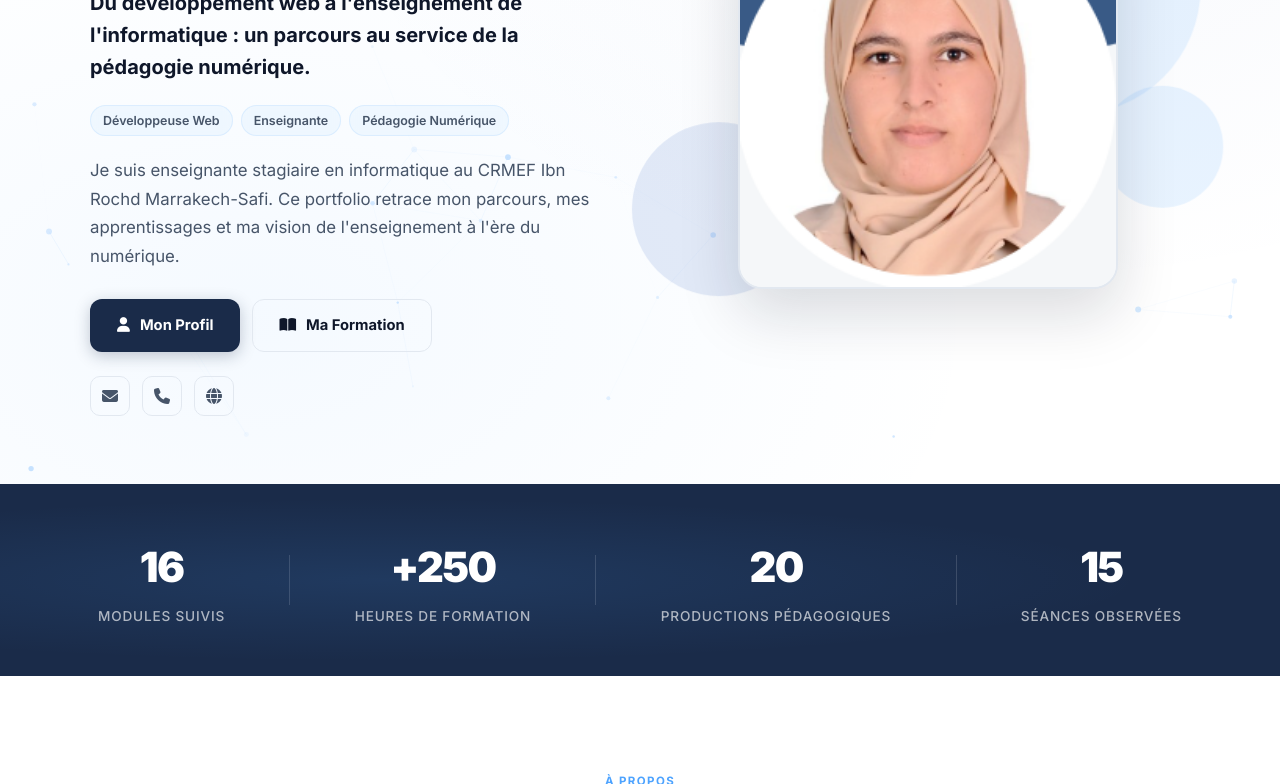
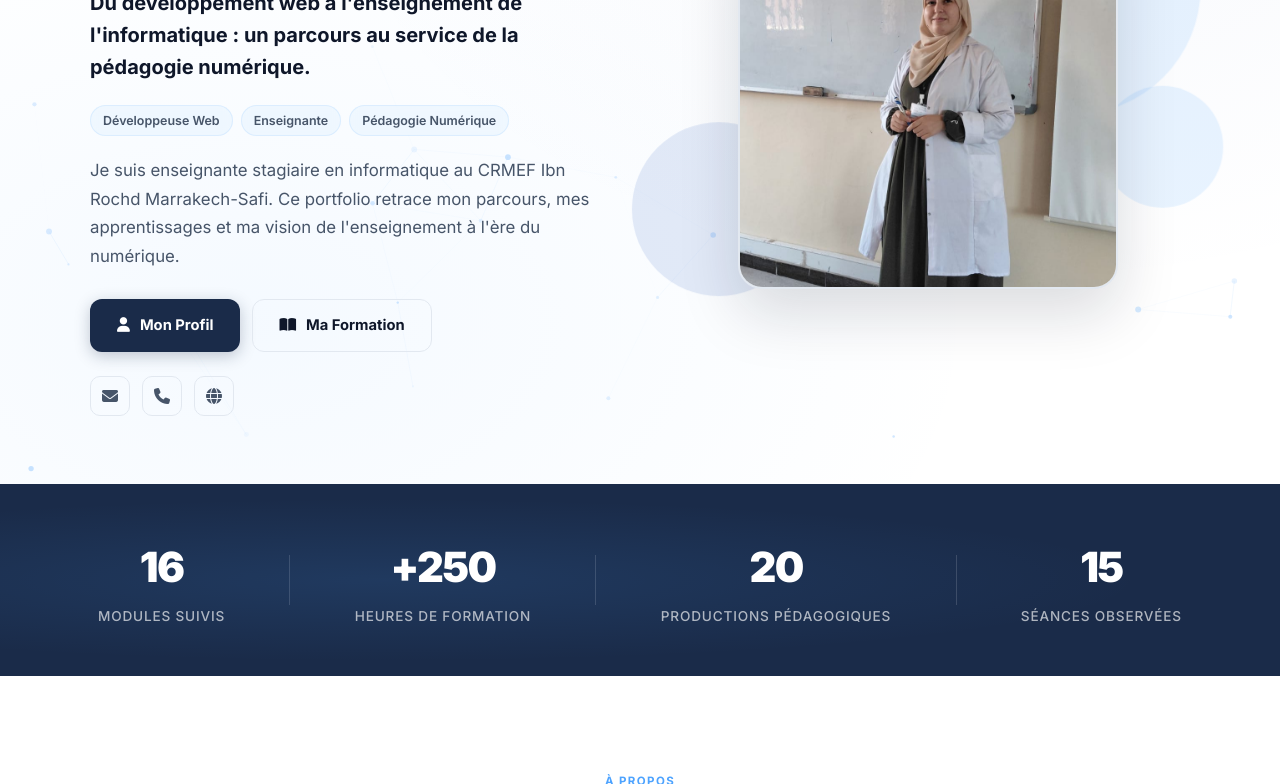
Before and after one commit to oui-dane/portfolio-crmef, a plain HTML site: page index.html in a window 1280 px wide. Shown: the part 316-1100 px from the top of the page. Drawn offline with Linux system fonts and the light colour scheme.

Commit message:
Version profile change

```diff
--- a/index.html
+++ b/index.html
@@ -85,7 +85,7 @@
         </div>
         <div class="hero-visual">
           <div class="hero-img-frame">
-            <img src="assets/images/profile.png" alt="Ouijdane Louchachha">
+            <img src="assets/profile.jpeg" alt="Ouijdane Louchachha">
           </div>
           <div class="hero-shapes">
             <span class="hero-shape shape-1"></span>
```
Also changed, not shown: assets/profile.jpeg (added).
